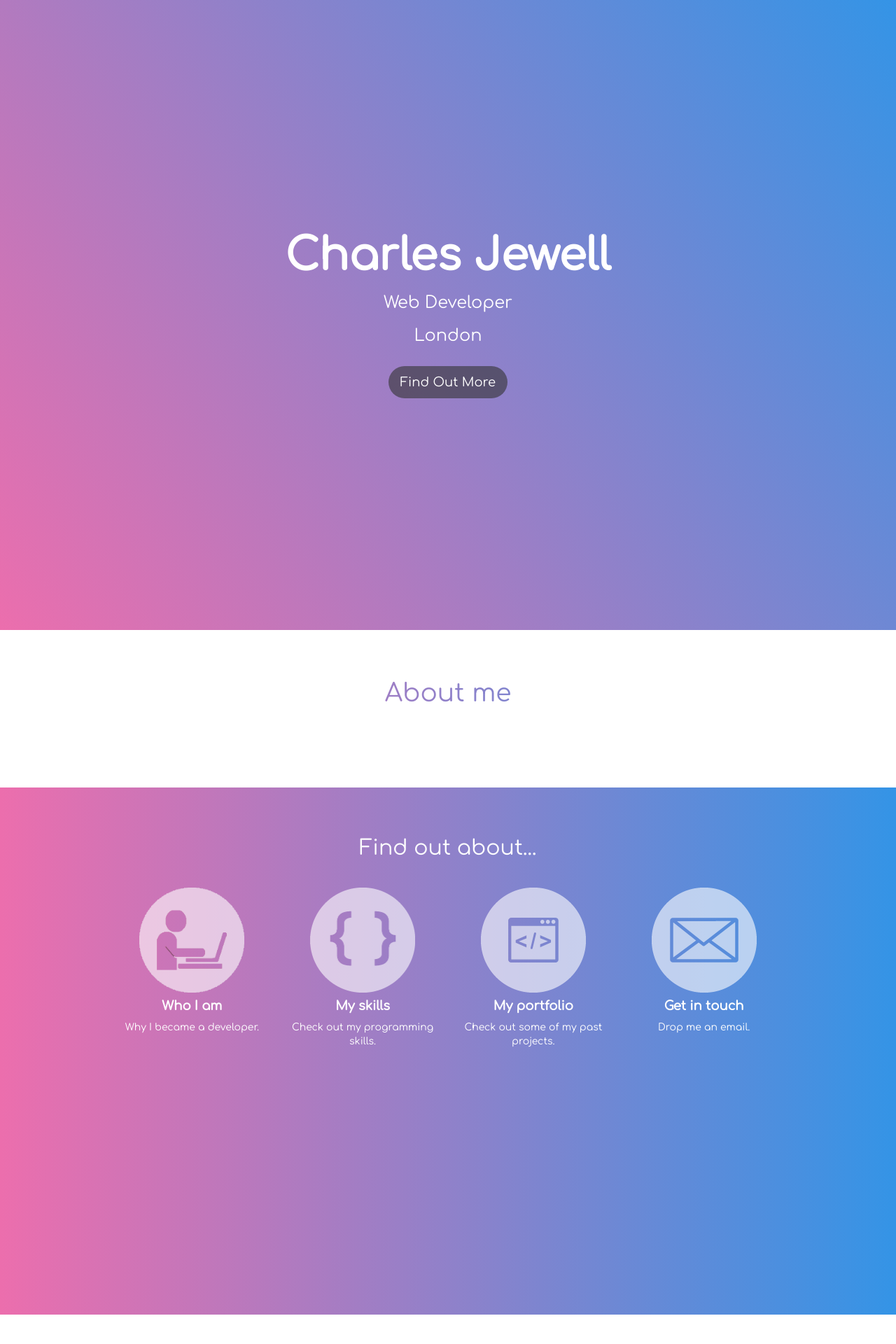
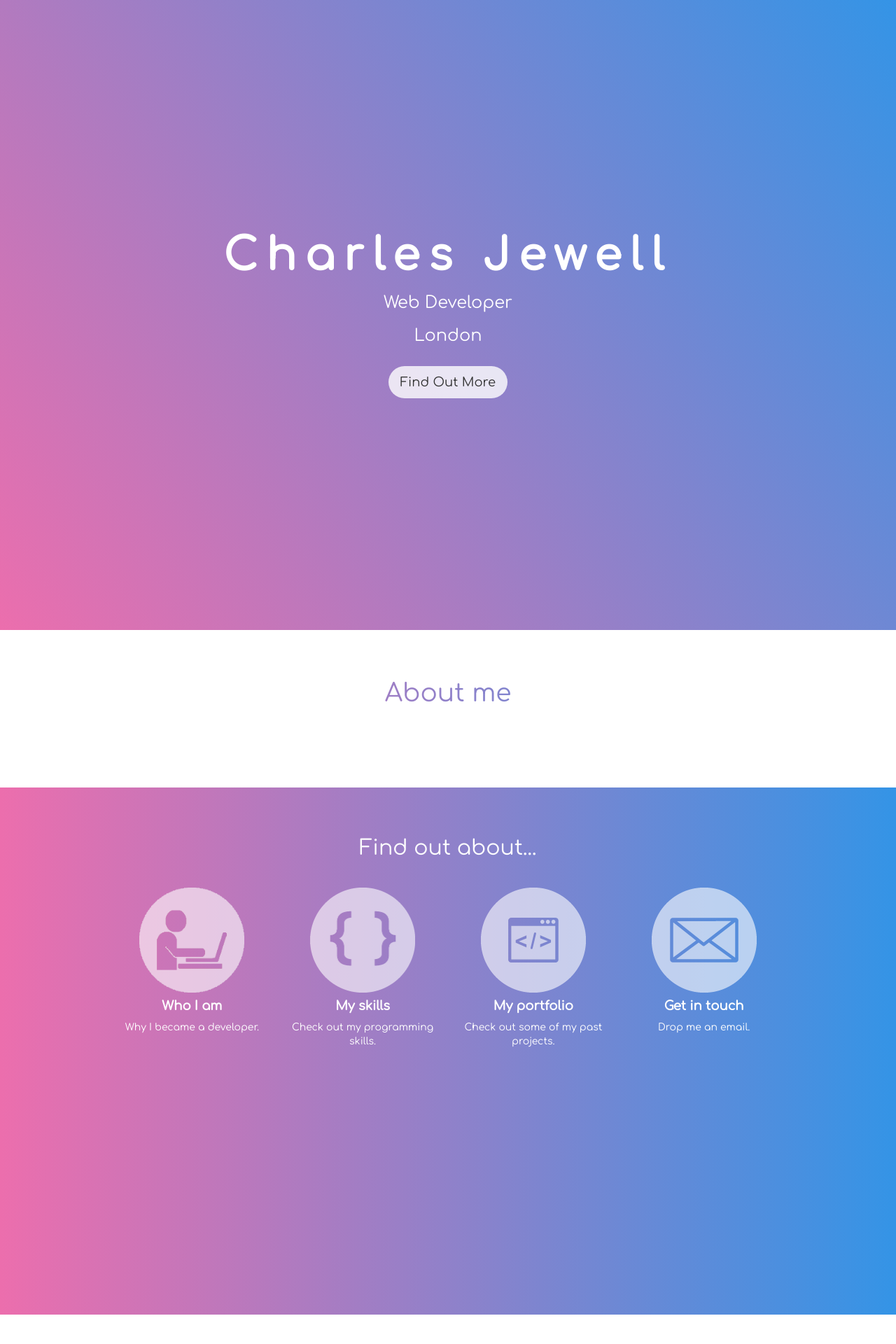
Before and after one commit to cjewell47/cjewell47.github.io, a Jekyll site: the page built from index.html, in a window 1280 px wide. Shown: the top 1920 px of the page at 70% size. Built offline with Jekyll 4.4.1, drawn with Linux system fonts in a browser that asks for light colours.

Commit message:
changed some images

```diff
--- a/_includes/footer.html
+++ b/_includes/footer.html
@@ -5,6 +5,7 @@
   <!-- jQuery -->
   <script src="js/jquery.js"></script>
 
+
   <!-- Bootstrap Core JavaScript -->
   <script src="js/bootstrap.min.js"></script>
 
--- a/_includes/header.html
+++ b/_includes/header.html
@@ -4,6 +4,6 @@
     <h3 id="headerText2">Web Developer</h3>
     <h3 id="headerText3">London</h3>
     <br>
-    <a href="#about" id="findOut" class="btn btn-dark btn-lg">Find Out More</a>
+    <a href="#about" id="findOut" class="btn btn-light btn-lg">Find Out More</a>
   </div>
 </header>
--- a/css/stylish-portfolio.css
+++ b/css/stylish-portfolio.css
@@ -1,8 +1,4 @@
-/*!
- * Start Bootstrap - Stylish Portfolio Bootstrap Theme (http://startbootstrap.com)
- * Code licensed under the Apache License v2.0.
- * For details, see http://www.apache.org/licenses/LICENSE-2.0.
- */
+
 
 /* Global Styles */
 
@@ -13,7 +9,6 @@ body {
 }
 
 body {
-    /*font-family: "Source Sans Pro","Helvetica Neue",Helvetica,Arial,sans-serif;*/
     font-family: 'Comfortaa', cursive;
 }
 
@@ -31,7 +26,8 @@ h1, h2, h3, p {
     margin: 0;
     padding: 0;
     font-size: 4.5em;
-    font-weight: 700;
+    font-weight: 600;
+    letter-spacing: 0.2em;
 }
 
 /* Custom Button Styles */
@@ -52,14 +48,14 @@ h1, h2, h3, p {
 .btn-light {
     border-radius: 0;
     color: #333;
-    background-color: rgb(255,255,255);
+    background-color: rgba(255,255,255, 0.8);
 }
 
 .btn-light:hover,
 .btn-light:focus,
 .btn-light:active {
     color: #333;
-    background-color: rgba(255,255,255,0.8);
+    background-color: rgb(255,255,255);
 }
 
 /* Custom Horizontal Rule */
@@ -100,12 +96,6 @@ hr.small {
 
 #aboutMeText {
   font-size: 36px;
-  /* background: #fffcdc;
-  background: -webkit-linear-gradient(to left, #d9a7c7, #fffcdc); /
-  background: -o-linear-gradient(to left, #d9a7c7, #fffcdc);
-  background: -moz-linear-gradient(to left, #d9a7c7, #fffcdc);
-  background: linear-gradient(to left, #d9a7c7, #fffcdc);
-  // @include linear-gradient(#d9a7c7, #fffcdc); */
   background: #ec6ead;
   background: -webkit-linear-gradient(to left, #3494e6, #ec6ead); /
   background: -o-linear-gradient(to left, #3494e6, #ec6ead);
@@ -174,12 +164,6 @@ hr.small {
 
 #whoiamtext {
   font-size: 36px;
-  /* background: #fffcdc;
-  background: -webkit-linear-gradient(to left, #d9a7c7, #fffcdc); /
-  background: -o-linear-gradient(to left, #d9a7c7, #fffcdc);
-  background: -moz-linear-gradient(to left, #d9a7c7, #fffcdc);
-  background: linear-gradient(to left, #d9a7c7, #fffcdc);
-  // @include linear-gradient(#d9a7c7, #fffcdc); */
   background: #ec6ead;
   background: -webkit-linear-gradient(to left, #3494e6, #ec6ead); /
   background: -o-linear-gradient(to left, #3494e6, #ec6ead);
@@ -200,12 +184,6 @@ hr.small {
 
 #whoiam2 {
   /*height: 75%;*/
-  /* background: #fffcdc;
-  background: -webkit-linear-gradient(to left, #d9a7c7, #fffcdc); /
-  background: -o-linear-gradient(to left, #d9a7c7, #fffcdc);
-  background: -moz-linear-gradient(to left, #d9a7c7, #fffcdc);
-  background: linear-gradient(to left, #d9a7c7, #fffcdc);
-  // @include linear-gradient(#d9a7c7, #fffcdc); */
   background: #ec6ead;
   background: -webkit-linear-gradient(to left, #3494e6, #ec6ead); /
   background: -o-linear-gradient(to left, #3494e6, #ec6ead);
@@ -241,12 +219,6 @@ hr.small {
 
 .spaceDivide {
   height: 300px;
-  /* background: #fffcdc;
-  background: -webkit-linear-gradient(to left, #d9a7c7, #fffcdc); /
-  background: -o-linear-gradient(to left, #d9a7c7, #fffcdc);
-  background: -moz-linear-gradient(to left, #d9a7c7, #fffcdc);
-  background: linear-gradient(to left, #d9a7c7, #fffcdc);
-  // @include linear-gradient(#d9a7c7, #fffcdc); */
   background: #ec6ead;
   background: -webkit-linear-gradient(to left, #3494e6, #ec6ead); /
   background: -o-linear-gradient(to left, #3494e6, #ec6ead);
@@ -259,12 +231,6 @@ hr.small {
 /*Skills*/
 
 #skills {
-  /* background: #fffcdc;
-  background: -webkit-linear-gradient(to left, #d9a7c7, #fffcdc); /
-  background: -o-linear-gradient(to left, #d9a7c7, #fffcdc);
-  background: -moz-linear-gradient(to left, #d9a7c7, #fffcdc);
-  background: linear-gradient(to left, #d9a7c7, #fffcdc);
-  // @include linear-gradient(#d9a7c7, #fffcdc); */
   background: #ec6ead;
   background: -webkit-linear-gradient(to left, #3494e6, #ec6ead); /
   background: -o-linear-gradient(to left, #3494e6, #ec6ead);
--- a/js/custom.js
+++ b/js/custom.js
@@ -1,18 +1,5 @@
+
 $(() => {
-
-
-
-  // Closes the sidebar menu
-  $('#menu-close').click(function(e) {
-    e.preventDefault();
-    $('#sidebar-wrapper').toggleClass('active');
-  });
-
-  // Opens the sidebar menu
-  $('#menu-toggle').click(function(e) {
-    e.preventDefault();
-    $('#sidebar-wrapper').toggleClass('active');
-  });
 
   // Scrolls to the selected menu item on the page
   $(function() {
@@ -209,14 +196,6 @@ $(() => {
     const degree = count % 360;
 
     $('.header').css(
-      // 'background',
-      // '-webkit-linear-gradient(' + degree + 'deg, #d9a7c7, #fffcdc)',
-      // 'background',
-      // '-o-linear-gradient(' + degree + 'deg, #d9a7c7, #fffcdc)',
-      // 'background',
-      // '-moz-linear-gradient(' + degree + 'deg, #d9a7c7, #fffcdc)',
-      // 'background',
-      // 'linear-gradient(' + degree + 'deg, #d9a7c7, #fffcdc)'
       'background',
       '-webkit-linear-gradient(' + degree + 'deg, #3494e6, #ec6ead)',
       'background',
```
Also changed, not shown: img/person3-icon.png, img/portfolio-icon.png (deleted).
